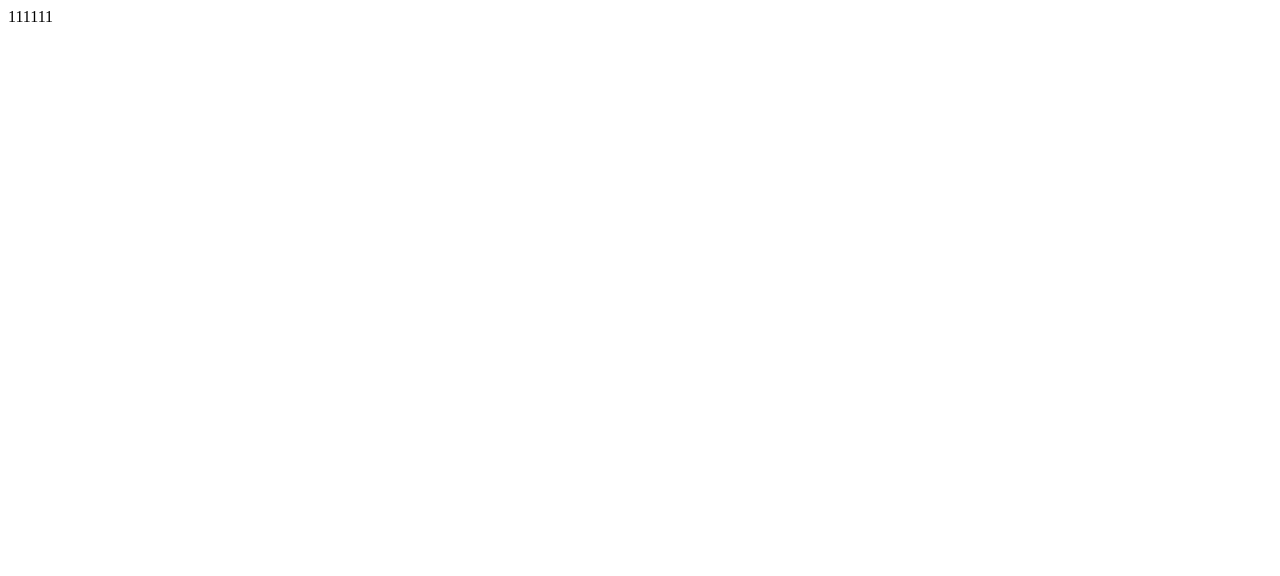
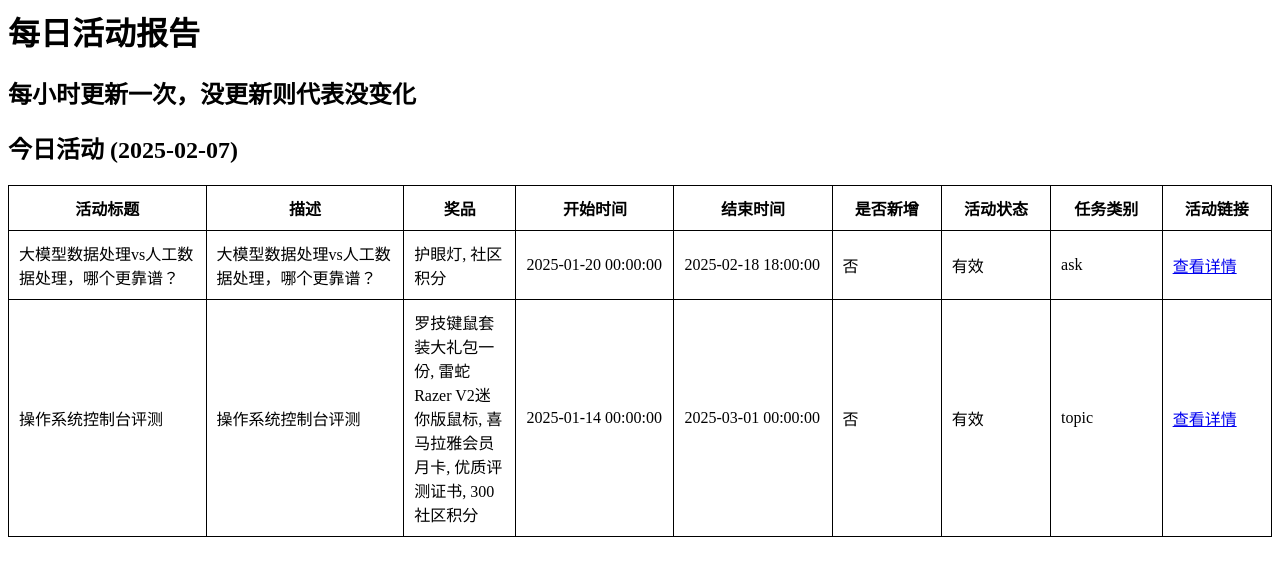
Before and after one commit to 1746390664/aliyun_push, a plain HTML site: page report.html in a window 1280 px wide. Drawn offline with Linux system fonts and the light colour scheme.

Commit message:
Update report.html

```diff
--- a/report.html
+++ b/report.html
@@ -1 +1,110 @@
-111111
+<html>
+    <head>
+        <title>活动报告</title>
+        <!-- Google tag (gtag.js) -->
+        <script async src="https://www.googletagmanager.com/gtag/js?id=G-VCQTMFWDT9"></script>
+        <script>
+            window.dataLayer = window.dataLayer || [];
+            function gtag() {
+                dataLayer.push(arguments);
+            }
+            gtag('js', new Date());
+
+            gtag('config', 'G-VCQTMFWDT9');
+        </script>
+    </head>
+    <body>
+        <h1>每日活动报告</h1>
+        <h2>每小时更新一次，没更新则代表没变化</h2>
+        <h2>今日活动 (2025-02-07)</h2>
+        <style>
+            .col-title {
+                width: 200px;
+            }
+
+            .col-description {
+                width: 200px;
+            }
+
+            .col-gift {
+                width: 100px;
+            }
+
+            .col-start {
+                width: 150px;
+            }
+
+            .col-end {
+                width: 150px;
+            }
+
+            .col-new {
+                width: 100px;
+            }
+
+            .col-status {
+                width: 100px;
+            }
+
+            .col-task {
+                width: 100px;
+            }
+
+            .col-url {
+                width: 100px;
+            }
+
+            table {
+                border-collapse: collapse;
+            }
+
+            th,td {
+                border: 1px solid black;
+                padding: 10px;
+            }
+        </style>
+        <table>
+            <thead>
+                <tr>
+                    <th class='col-title'>活动标题</th>
+                    <th class='col-description'>描述</th>
+                    <th class='col-gift'>奖品</th>
+                    <th class='col-start'>开始时间</th>
+                    <th class='col-end'>结束时间</th>
+                    <th class='col-new'>是否新增</th>
+                    <th class='col-status'>活动状态</th>
+                    <th class='col-task'>任务类别</th>
+                    <th class='col-url'>活动链接</th>
+                </tr>
+            </thead>
+            <tbody>
+                <tr>
+                    <td>大模型数据处理vs人工数据处理，哪个更靠谱？</td>
+                    <td>大模型数据处理vs人工数据处理，哪个更靠谱？</td>
+                    <td>护眼灯, 社区积分</td>
+                    <td>2025-01-20 00:00:00</td>
+                    <td>2025-02-18 18:00:00</td>
+                    <td>否</td>
+                    <td>有效</td>
+                    <td>ask</td>
+                    <td>
+                        <a href='https://developer.aliyun.com/ask/694667' target='_blank'>查看详情</a>
+                    </td>
+                </tr>
+                <tr>
+                    <td>操作系统控制台评测</td>
+                    <td>操作系统控制台评测</td>
+                    <td>罗技键鼠套装大礼包一份, 雷蛇 Razer V2迷你版鼠标, 喜马拉雅会员月卡, 优质评测证书, 300社区积分</td>
+                    <td>2025-01-14 00:00:00</td>
+                    <td>2025-03-01 00:00:00</td>
+                    <td>否</td>
+                    <td>有效</td>
+                    <td>topic</td>
+                    <td>
+                        <a href='https://developer.aliyun.com/topic/osconsole' target='_blank'>查看详情</a>
+                    </td>
+                </tr>
+            </tbody>
+        </table>
+    </body>
+</html>
```
